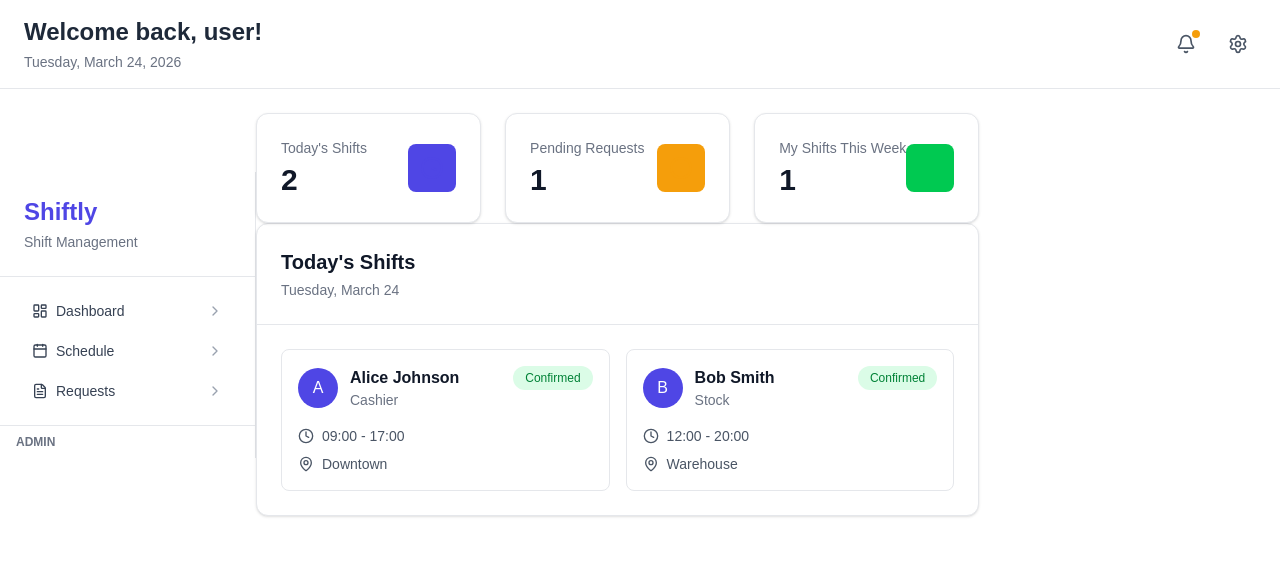
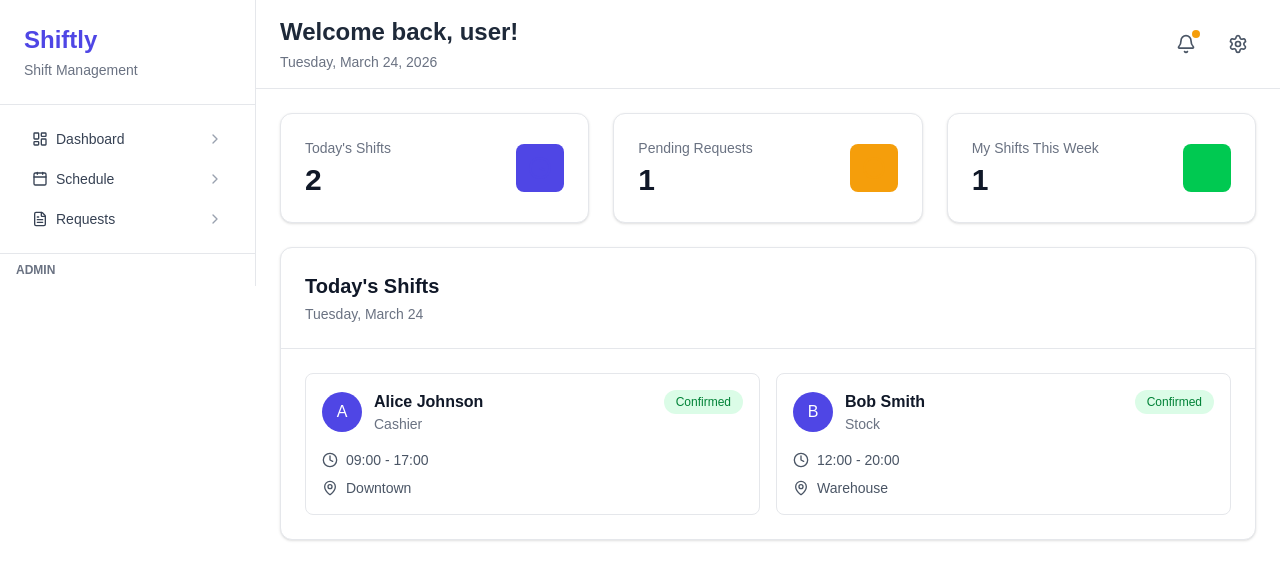
Before and after one commit to bdaza3/shiftly, a Next.js app: page / in a window 1280 px wide. Shown: the top 580 px of the page. Built offline with nearby package versions, Linux system fonts and the light colour scheme.

Commit message:
major styling update, content fills screen, layout created

```diff
--- a/app/layout.tsx
+++ b/app/layout.tsx
@@ -1,6 +1,7 @@
 import type { Metadata } from "next";
 import { Geist, Geist_Mono } from "next/font/google";
 import "./globals.css";
+import Layout from "./src/components/Layout";
 
 const geistSans = Geist({
   variable: "--font-geist-sans",
@@ -27,7 +28,11 @@ export default function RootLayout({
       lang="en"
       className={`${geistSans.variable} ${geistMono.variable} h-full antialiased`}
     >
-      <body className="min-h-full flex flex-col">{children}</body>
+      <body className="min-h-full">{
+        /* Layout handles page chrome (sidebar, header) and content area */
+      }
+        <Layout>{children}</Layout>
+      </body>
     </html>
   );
 }
--- /dev/null
+++ b/app/src/components/Layout.tsx
@@ -0,0 +1,18 @@
+import React from "react";
+import { Sidebar } from "./Sidebar";
+import { Header } from "./Header";
+
+export default function Layout({ children }: { children: React.ReactNode }) {
+  return (
+    <div className="min-h-screen flex bg-white text-gray-800">
+      <aside className="w-64">
+        <Sidebar />
+      </aside>
+
+      <div className="flex-1 flex flex-col min-h-screen">
+        <Header />
+        <main className="flex-1 overflow-auto p-6">{children}</main>
+      </div>
+    </div>
+  );
+}
--- a/app/src/pages/Dashboard.tsx
+++ b/app/src/pages/Dashboard.tsx
@@ -61,11 +61,7 @@ export function Dashboard() {
 
   return (
     <div className="space-y-6">
-      <Header />
-      <div className="flex flex-row items-center">
-      <Sidebar />
       {/* Quick Stats */}
-      <section>
       <div className="grid grid-cols-1 md:grid-cols-3 gap-6">
         <div className="bg-white rounded-xl p-6 shadow-sm border border-gray-200">
           <div className="flex items-center justify-between">
@@ -232,8 +228,6 @@ export function Dashboard() {
           </div>
         </div>
       )}
-        </section>
       </div>
-    </div>
   );
 }
```
